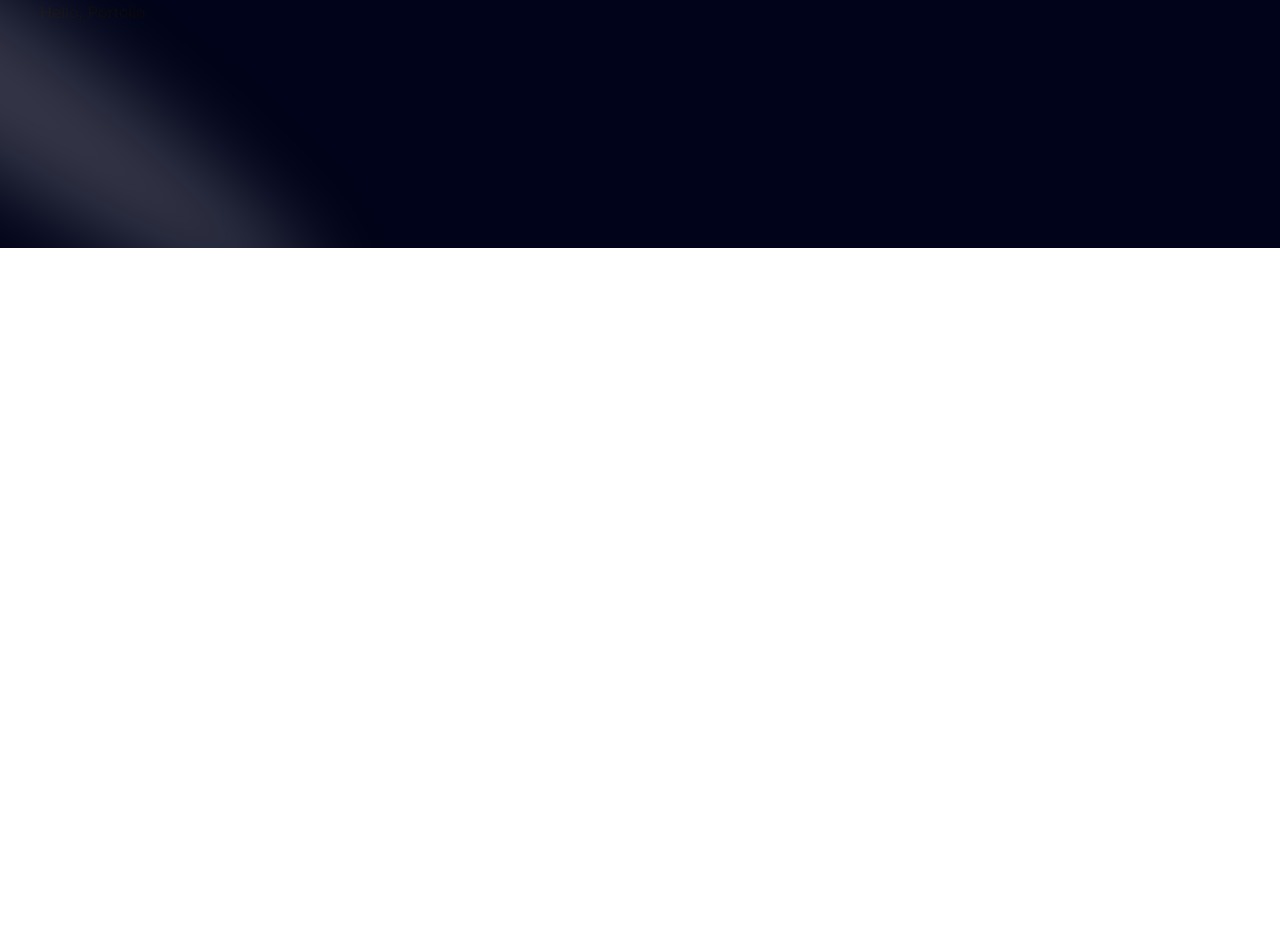
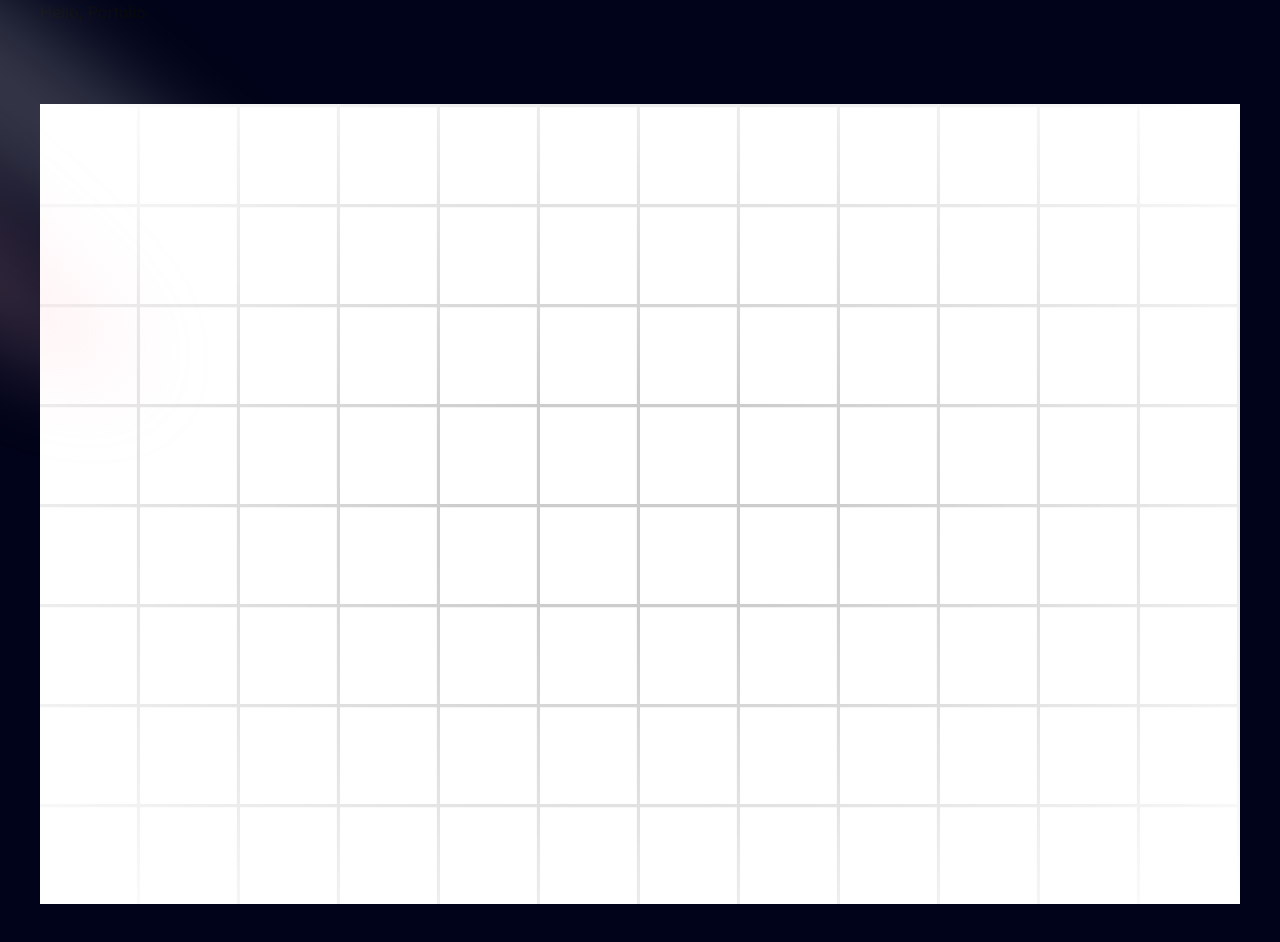
Before and after one commit to castelarxxx/portfolio-next, a Next.js app: page / in a window 1280 px wide. Shown: the top 942 px of the page. Before the commit the page ends 800 px from the top, so only its background shows below. Built offline with nearby package versions, Linux system fonts and the light colour scheme.

Commit message:
feat: primeiras configs tailwind css / backgrounds

```diff
--- a/components/Hero.tsx
+++ b/components/Hero.tsx
@@ -12,7 +12,11 @@ export const Hero = () => {
           className="-top-10 -left-full  h[80vh] w-[50vw]"
           fill="purple"
         />
-        <Spotlight className="-top-28 -left-80 h[80vh] w-[50vw]" fill="blue" />
+        <Spotlight className="-top-28 -left-80 h[80vh] w-[50vw]" fill="pink" />
+      </div>
+      <div className="h-screen w-full dark:bg-black-100 bg-white  dark:bg-grid-white/[0.3] bg-grid-black/[0.2] relative flex items-center justify-center">
+        {/* Radial gradient for the container to give a faded look */}
+        <div className="absolute pointer-events-none inset-0 flex items-center justify-center dark:bg-black-100 bg-white [mask-image:radial-gradient(ellipse_at_center,transparent_20%,black)]" />
       </div>
     </div>
   );
```
